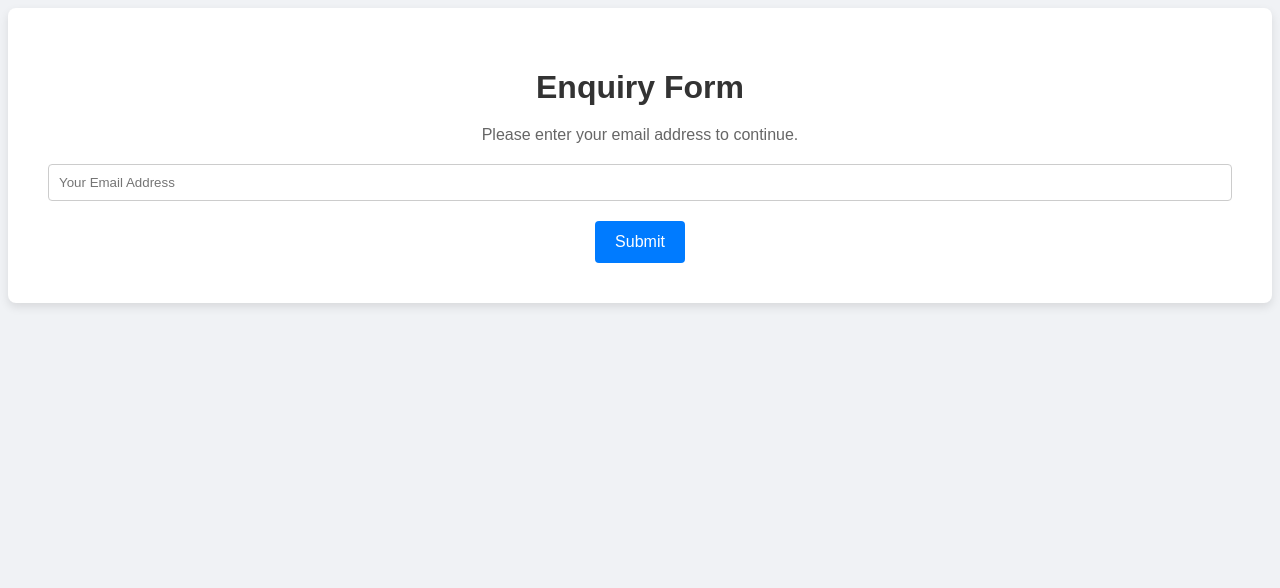
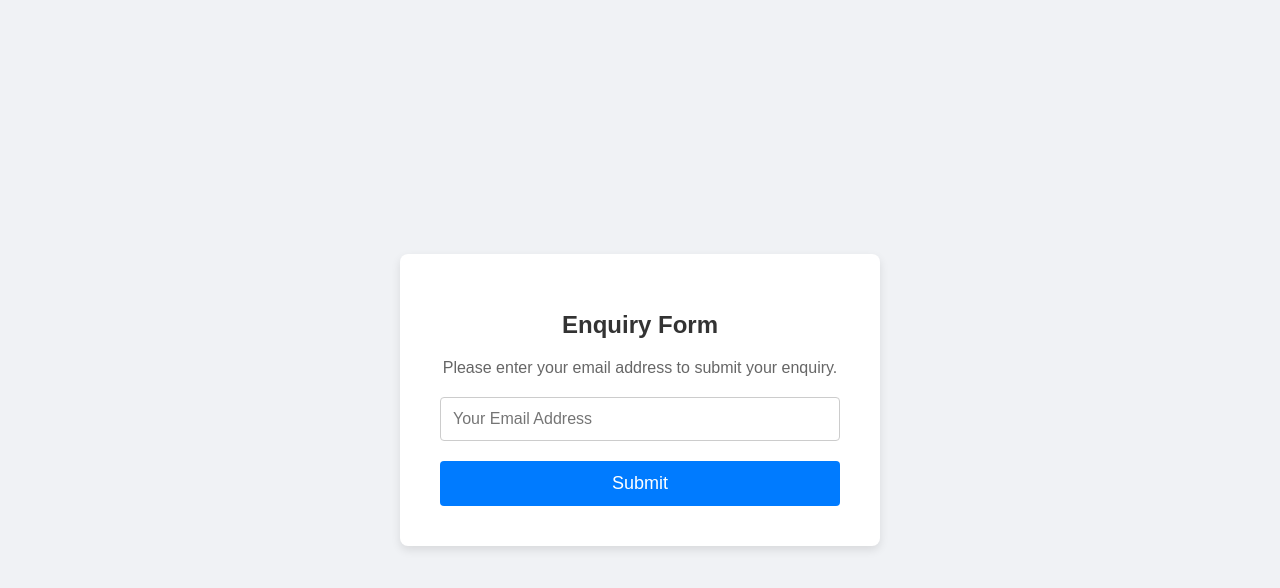
Before and after one commit to k13gmh/OD, a plain HTML site: page enquiry.html in a window 1280 px wide. Drawn offline with Linux system fonts and the light colour scheme.

Commit message:
Update enquiry.html

```diff
--- a/enquiry.html
+++ b/enquiry.html
@@ -6,12 +6,13 @@
     <title>Enquiry Form</title>
     <style>
         body {
-            font-family: sans-serif;https://formspree.io/forms/xqadepqo/integration
+            font-family: sans-serif;
             display: flex;
             justify-content: center;
             align-items: center;
             height: 100vh;
             background-color: #f0f2f5;
+            margin: 0;
         }
         .form-container {
             background-color: #fff;
@@ -19,22 +20,27 @@
             border-radius: 8px;
             box-shadow: 0 4px 10px rgba(0, 0, 0, 0.1);
             text-align: center;
+            width: 90%;
+            max-width: 400px;
         }
         h1 {
             color: #333;
             margin-bottom: 20px;
+            font-size: 24px;
         }
         p {
             color: #666;
             margin-bottom: 20px;
+            font-size: 16px;
         }
         input[type="email"] {
             width: 100%;
-            padding: 10px;
+            padding: 12px;
             margin-bottom: 20px;
             border: 1px solid #ccc;
             border-radius: 4px;
             box-sizing: border-box;
+            font-size: 16px;
         }
         button {
             background-color: #007bff;
@@ -43,7 +49,8 @@
             border: none;
             border-radius: 4px;
             cursor: pointer;
-            font-size: 16px;
+            font-size: 18px;
+            width: 100%;
         }
         button:hover {
             background-color: #0056b3;
@@ -54,13 +61,10 @@
 
 <div class="form-container">
     <h1>Enquiry Form</h1>
-    <p>Please enter your email address to continue.</p>
+    <p>Please enter your email address to submit your enquiry.</p>
 
-    <form action="https://formspree.io/f/xqadepqo" method="POST">
-        <input type="email" name="_replyto" placeholder="Your Email Address" required>
-
-        <input type="hidden" name="_ip_address" value="true">
-
+    <form name="enquiry" netlify>
+        <input type="email" name="email" placeholder="Your Email Address" required>
         <button type="submit">Submit</button>
     </form>
 </div>
```
